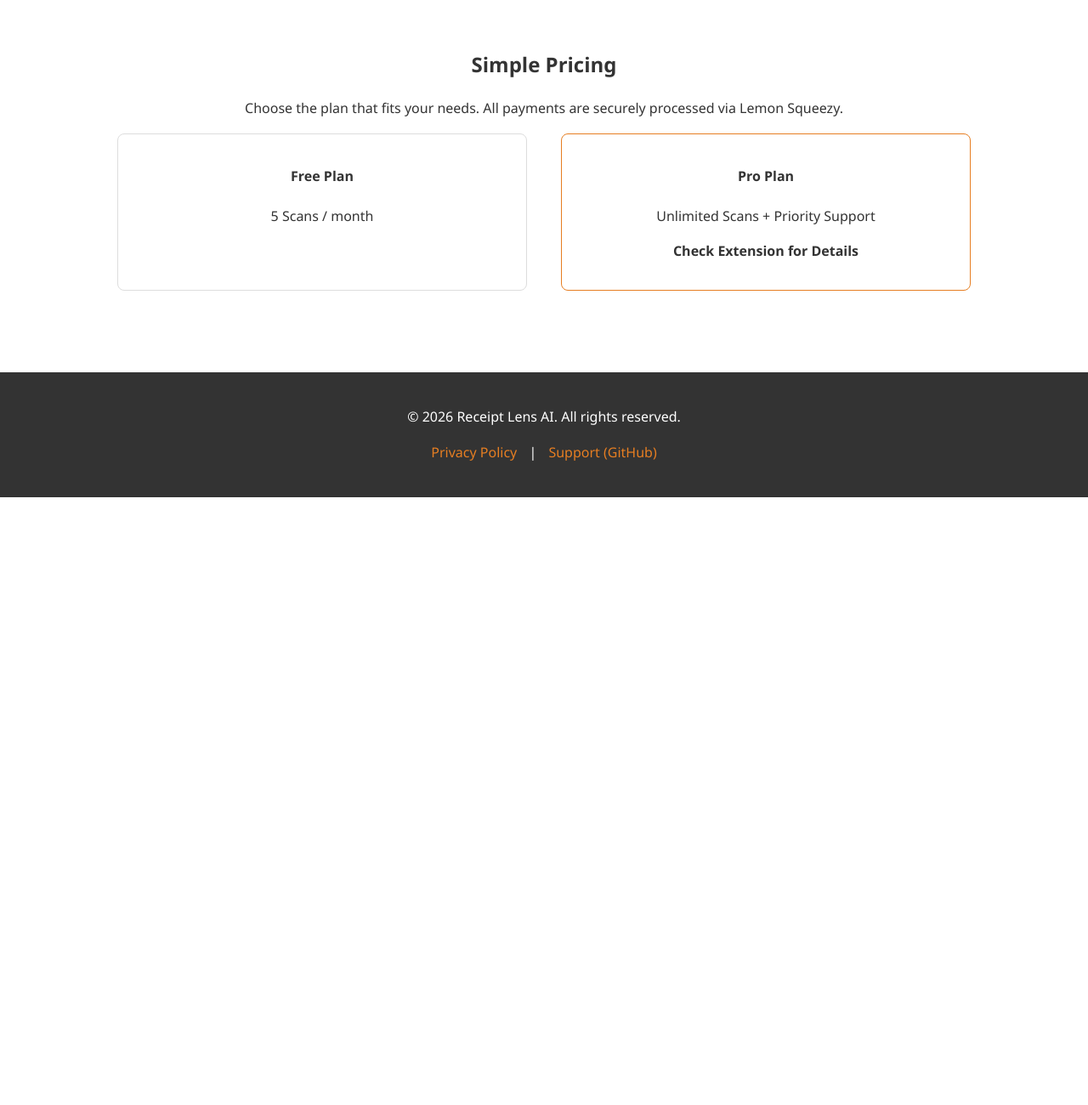
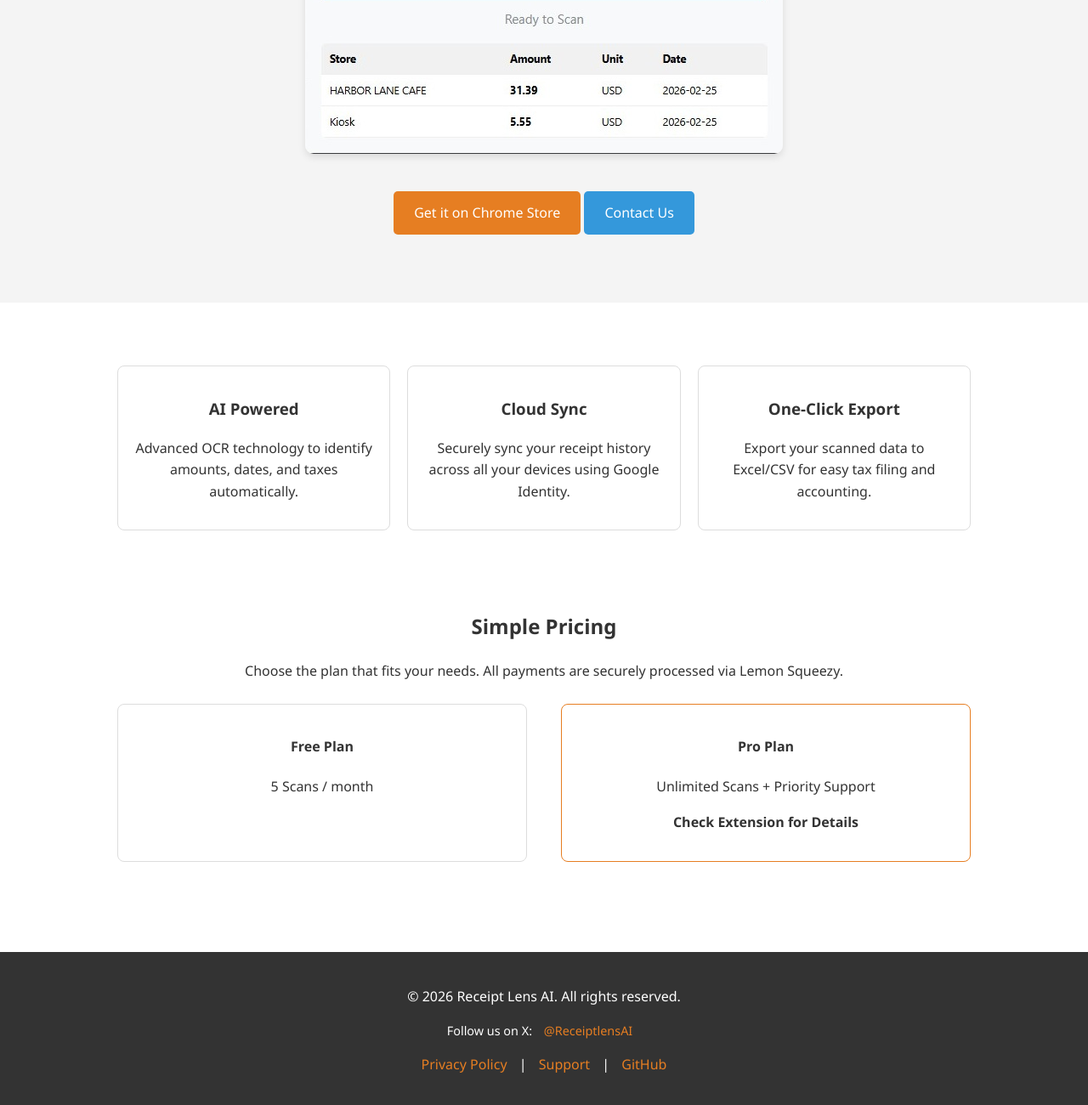
Before and after one commit to luckyflop/receiptlens-web, a plain HTML site: page index.html in a window 1280 px wide. Shown: the part 768-2068 px from the top of the page at 85% size. Before the commit the page ends 1353 px from the top, so only its background shows below. Drawn offline with Linux system fonts and the light colour scheme.

Commit message:
Update index.html

```diff
--- a/index.html
+++ b/index.html
@@ -6,14 +6,18 @@
     <title>Receipt Lens AI - Smart Expense Management</title>
     <style>
         body { font-family: 'Segoe UI', Tahoma, Geneva, Verdana, sans-serif; line-height: 1.6; color: #333; margin: 0; padding: 0; }
-        header { background: #2c3e50; color: white; padding: 2rem text-align: center; }
+        header { background: #2c3e50; color: white; padding: 2rem; text-align: center; }
         .container { width: 80%; margin: auto; overflow: hidden; padding: 2rem 0; }
         .hero { text-align: center; padding: 3rem 0; background: #f4f4f4; }
-        .btn { display: inline-block; background: #e67e22; color: white; padding: 0.8rem 1.5rem; text-decoration: none; border-radius: 5px; margin-top: 1rem; }
-        .features { display: flex; justify-content: space-around; margin: 2rem 0; }
-        .feature-box { flex: 1; padding: 1rem; text-align: center; border: 1px solid #ddd; margin: 0 10px; border-radius: 8px; }
+        .btn { display: inline-block; background: #e67e22; color: white; padding: 0.8rem 1.5rem; text-decoration: none; border-radius: 5px; margin-top: 1rem; transition: 0.3s; }
+        .btn:hover { background: #d35400; }
+        .btn-contact { background: #3498db; }
+        .btn-contact:hover { background: #2980b9; }
+        .features { display: flex; justify-content: space-around; margin: 2rem 0; flex-wrap: wrap; }
+        .feature-box { flex: 1; padding: 1rem; text-align: center; border: 1px solid #ddd; margin: 10px; border-radius: 8px; min-width: 250px; }
         footer { background: #333; color: white; text-align: center; padding: 1.5rem 0; margin-top: 2rem; }
         footer a { color: #e67e22; text-decoration: none; margin: 0 10px; }
+        .social-links { margin-top: 1rem; font-size: 0.9rem; }
     </style>
 </head>
 <body>
@@ -26,7 +30,10 @@
         <div class="container">
             <h2>Stop Manual Data Entry</h2>
             <p>Extract data from receipts with 100% precision using AI and export directly to Excel or CSV.</p>
+            <img src="screenshot.png" alt="Receipt Lens AI Demo" style="max-width: 100%; border-radius: 10px; box-shadow: 0 4px 8px rgba(0,0,0,0.1); margin: 20px 0;">
+            <br>
             <a href="https://chromewebstore.google.com/detail/hhflggooefmfddnckdploepficheflej" class="btn">Get it on Chrome Store</a>
+            <a href="mailto:luckyflopbtt@gmail.com" class="btn btn-contact">Contact Us</a>
         </div>
     </section>
 
@@ -49,7 +56,7 @@
         <section id="pricing" style="text-align:center; padding: 2rem 0;">
             <h2>Simple Pricing</h2>
             <p>Choose the plan that fits your needs. All payments are securely processed via Lemon Squeezy.</p>
-            <div style="display:flex; justify-content: center; gap: 20px;">
+            <div style="display:flex; justify-content: center; gap: 20px; flex-wrap: wrap;">
                 <div class="feature-box">
                     <h4>Free Plan</h4>
                     <p>5 Scans / month</p>
@@ -65,9 +72,13 @@
 
     <footer>
         <p>&copy; 2026 Receipt Lens AI. All rights reserved.</p>
+        <div class="social-links">
+            Follow us on X: <a href="https://x.com/ReceiptlensAI" target="_blank">@ReceiptlensAI</a>
+        </div>
         <p>
             <a href="privacy.html">Privacy Policy</a> |
-            <a href="https://github.com/luckyflop/receiptlens-web">Support (GitHub)</a>
+            <a href="mailto:luckyflopbtt@gmail.com">Support</a> |
+            <a href="https://github.com/luckyflop/receiptlens-web">GitHub</a>
         </p>
     </footer>
 </body>
```
